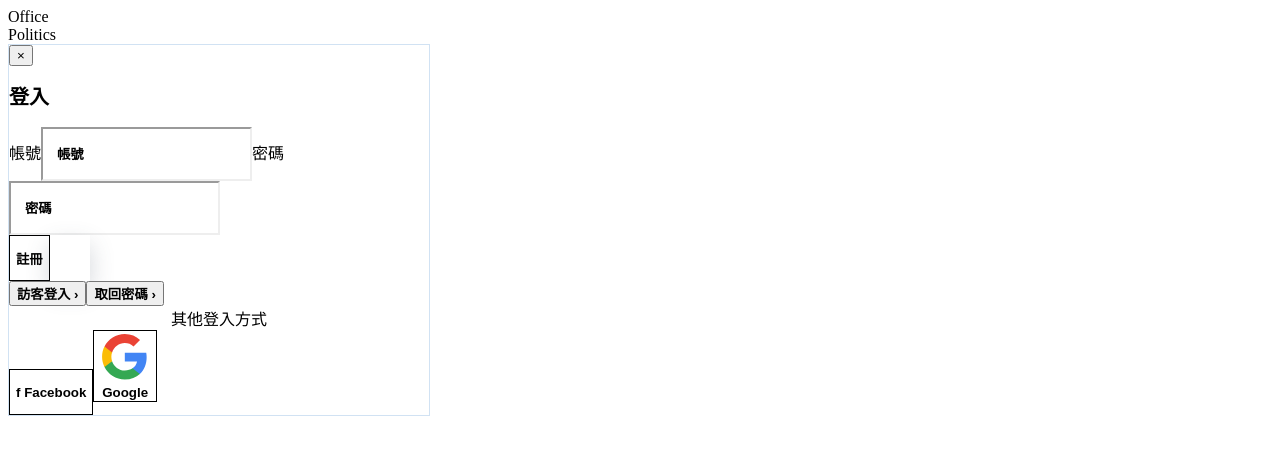
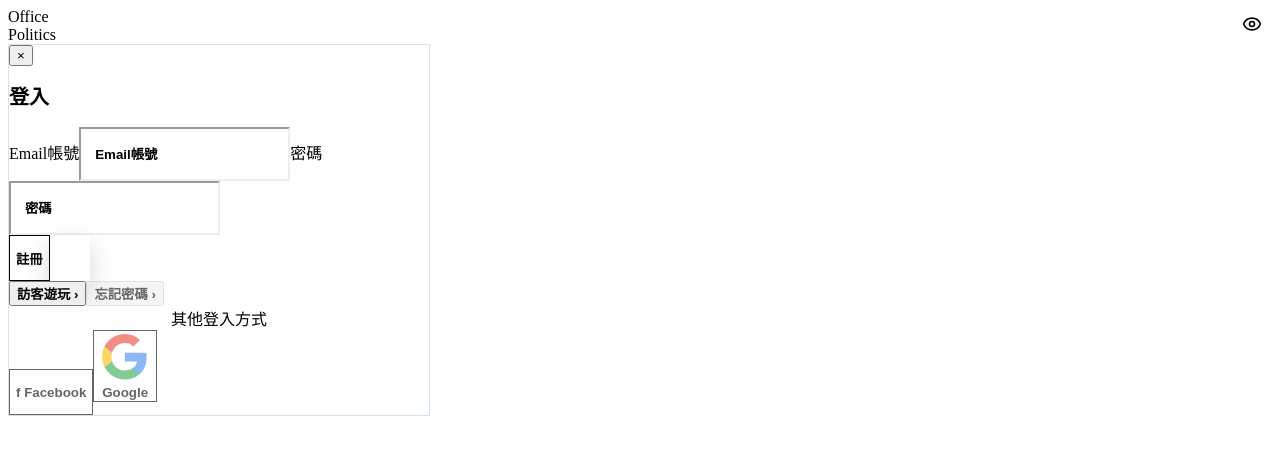
Before and after one commit to Office-Politics-Game/Office-Politics-Game, a Vue app: page /login in a window 1280 px wide. Shown: the top 454 px of the page. Built offline with nearby package versions, Linux system fonts and the light colour scheme; no server answers; the HTML template or start-up script is replaced by a standard one.

Commit message:
feat: 優化登入表單互動

```diff
--- a/src/components/login/LoginContent.vue
+++ b/src/components/login/LoginContent.vue
@@ -1,6 +1,6 @@
 <template>
   <section
-    class="login-card relative w-full overflow-hidden px-6 py-7 sm:px-8 sm:py-8 max-lg:landscape:max-w-[92vw] max-lg:landscape:px-4 max-lg:landscape:py-3 lg:max-w-[420px]"
+    class="login-card relative w-full max-w-[420px] max-h-[calc(100dvh-32px)] overflow-y-auto overflow-x-hidden px-6 py-7 sm:px-8 sm:py-8 max-[420px]:px-5 max-[420px]:py-6"
     aria-labelledby="login-title"
   >
     <div
@@ -29,38 +29,48 @@
       @submit.prevent="handleLogin"
     >
       <label class="relative block">
-        <span class="sr-only">帳號</span>
+        <span class="sr-only">Email帳號</span>
         <input
+          v-model.trim="account"
           class="login-input w-full border outline-0 pr-[78px]"
-          type="text" v-model="account"
-          autocomplete="username"
-          placeholder="帳號"
+          type="email"
+          autocomplete="email"
+          inputmode="email"
+          placeholder="Email帳號"
+          :disabled="authStore.isLoading"
+          @input="clearLoginError"
         />
-        <p v-if="accountError" class="login-error">
+        <p v-if="accountError" class="login-error" role="alert">
           {{ accountError }}
         </p>
-        <span
-          class="absolute right-2 top-1/2 flex -translate-y-1/2 gap-1"
-          aria-hidden="true"
-        >
-          <!-- <button class="login-field-icon grid h-8 w-8 place-items-center" type="button" tabindex="-1">×</button> -->
-          <!-- <button class="login-field-icon grid h-8 w-8 place-items-center" type="button" tabindex="-1">⌄</button> -->
-        </span>
       </label>
 
       <label class="relative block">
         <span class="sr-only">密碼</span>
         <input
-          class="login-input w-full border outline-0"
-          type="password" v-model="password"
+          v-model="password"
+          class="login-input w-full border outline-0 pr-14"
+          :type="showPassword ? 'text' : 'password'"
           autocomplete="current-password"
           placeholder="密碼"
+          :disabled="authStore.isLoading"
+          @input="clearLoginError"
         />
-        <p v-if="passwordError" class="login-error">
+        <button
+          type="button"
+          class="password-toggle"
+          :aria-label="showPassword ? '隱藏密碼' : '顯示密碼'"
+          :disabled="authStore.isLoading"
+          @click="showPassword = !showPassword"
+        >
+          <EyeOff v-if="showPassword" class="password-toggle__icon" />
+          <Eye v-else class="password-toggle__icon" />
+        </button>
+        <p v-if="passwordError" class="login-error" role="alert">
           {{ passwordError }}
         </p>
       </label>
-      <p v-if="authStore.errorMessage" class="login-error">
+      <p v-if="authStore.errorMessage" class="login-error" role="alert">
         {{ authStore.errorMessage }}
       </p>
       <div
@@ -68,15 +78,18 @@
       >
         <button
           class="login-button is-secondary tap-pop flex cursor-pointer items-center justify-center"
-          type="button" @click="goRegister"
+          type="button"
+          :disabled="authStore.isLoading"
+          @click="goRegister"
         >
           註冊
         </button>
         <button
           class="login-button is-primary tap-pop flex cursor-pointer items-center justify-center"
           type="submit"
+          :disabled="authStore.isLoading"
         >
-          登入
+          {{ authStore.isLoading ? "登入中..." : "登入" }}
         </button>
       </div>
     </form>
@@ -87,25 +100,28 @@
       <button
         class="login-link inline-flex cursor-pointer items-center gap-1 border-0 bg-transparent p-0"
         type="button"
+        :disabled="authStore.isLoading"
+        @click="emit('open-guest')"
       >
-        訪客登入 <span aria-hidden="true">›</span>
+        訪客遊玩 <span aria-hidden="true">›</span>
       </button>
       <button
-        class="login-link inline-flex cursor-pointer items-center gap-1 border-0 bg-transparent p-0"
+        class="login-link inline-flex items-center gap-1 border-0 bg-transparent p-0"
         type="button"
+        disabled
       >
-        取回密碼 <span aria-hidden="true">›</span>
+        忘記密碼 <span aria-hidden="true">›</span>
       </button>
     </div>
 
     <div class="login-divider relative my-5 text-center max-lg:landscape:my-2">
       <span class="relative px-3">其他登入方式</span>
     </div>
-
     <div class="grid grid-cols-2 gap-3 max-lg:landscape:gap-2">
       <button
-        class="social-button tap-pop flex cursor-pointer items-center justify-center"
+        class="social-button tap-pop flex items-center justify-center"
         type="button"
+        disabled
       >
         <span
           class="grid h-6 w-6 place-items-center rounded-full bg-[#1877f2] text-sm font-black text-white"
@@ -115,8 +131,9 @@
         Facebook
       </button>
       <button
-        class="social-button tap-pop flex cursor-pointer items-center justify-center"
+        class="social-button tap-pop flex items-center justify-center"
         type="button"
+        disabled
       >
         <svg
           class="h-6 w-6"
@@ -148,43 +165,78 @@
 </template>
 
 <script setup>
-import { ref } from "vue";
-import { useRouter } from "vue-router";
-import { useAuthStore } from "../../stores/authStore.js";
+import { ref } from "vue"
+import { useRouter } from "vue-router"
+import { useAuthStore } from "../../stores/authStore.js"
+import { Eye, EyeOff } from "lucide-vue-next"
 
-const emit = defineEmits(["close"]);
-const authStore = useAuthStore();
-const router = useRouter();
+const emit = defineEmits(["close", "open-guest", "open-register"])
+const authStore = useAuthStore()
+const router = useRouter()
 
-const account = ref("");
-const password = ref("");
-const accountError = ref("");
-const passwordError = ref("");
-function validateLoginForm(){
-  accountError.value = account.value.trim() ? "" : "請輸入帳號";
-  passwordError.value = password.value.trim() ? "" : "請輸入密碼";
-  return !accountError.value && !passwordError.value
-}
-async function handleLogin(){
-  const isValid = validateLoginForm()
-  if(!isValid){
-    return;
+const account = ref("")
+const password = ref("")
+const accountError = ref("")
+const passwordError = ref("")
+const showPassword = ref(false)
+
+const EMAIL_REGEX = /^[^\s@]+@[^\s@]+\.[^\s@]+$/
+
+function clearLoginError() {
+  authStore.clearError()
+
+  if (account.value.trim()) {
+    accountError.value = ""
   }
-  try {
-    await authStore.login({
-      account: account.value.trim(),
-      password: password.value,
-    });
 
-    emit("close");
-    await router.push("/lobby");
-  } catch (error) {
-    console.error(error);
+  if (password.value.trim()) {
+    passwordError.value = ""
   }
 }
 
-function goRegister(){
-  router.push("/register")
+function validateLoginForm() {
+  authStore.clearError()
+
+  const trimmedAccount = account.value.trim()
+
+  if (!trimmedAccount) {
+    accountError.value = "請輸入Email帳號"
+  } else if (!EMAIL_REGEX.test(trimmedAccount)) {
+    accountError.value = "Email帳號格式有誤"
+  } else {
+    accountError.value = ""
+  }
+
+  passwordError.value = password.value.trim() ? "" : "請輸入密碼"
+
+  return !accountError.value && !passwordError.value
+}
+
+async function handleLogin() {
+  if (authStore.isLoading) {
+    return
+  }
+
+  if (!validateLoginForm()) {
+    return
+  }
+
+  try {
+    await authStore.login({
+      account: account.value.trim().toLowerCase(),
+      password: password.value,
+    })
+
+    emit("close")
+    await router.push("/lobby")
+  } catch {
+    return
+  }
+}
+
+function goRegister() {
+  authStore.clearError()
+  emit("open-register")
 }
 </script>
 
@@ -220,7 +272,13 @@ function goRegister(){
     text-[var(--text-md)]
     font-bold
     transition-[border-color,background-color,box-shadow]
-    duration-[180ms];
+    duration-[180ms]
+    disabled:cursor-not-allowed
+    disabled:opacity-60;
+}
+
+.login-error {
+  @apply m-0 text-sm font-bold text-[var(--brand-hover)];
 }
 
 .login-input::placeholder {
@@ -233,13 +291,16 @@ function goRegister(){
     shadow-[0_0_0_4px_var(--brand-focus)];
 }
 
-.login-field-icon {
-  @apply border-0
-    rounded-[var(--radius-md)]
-    bg-transparent
-    text-[var(--brand-disabled)]
-    text-[var(--text-md)]
-    font-extrabold;
+.password-toggle {
+  @apply absolute right-3 top-6 grid h-8 w-8 -translate-y-1/2 place-items-center border-0 bg-transparent text-[var(--brand-active)] transition-colors disabled:cursor-not-allowed disabled:opacity-60;
+}
+
+.password-toggle:hover:not(:disabled) {
+  @apply text-[var(--brand-hover)];
+}
+
+.password-toggle__icon {
+  @apply h-5 w-5;
 }
 
 .login-button,
@@ -249,7 +310,9 @@ function goRegister(){
     text-[var(--text-sm)]
     font-extrabold
     transition-[border-color,background-color,box-shadow,color]
-    duration-[180ms];
+    duration-[180ms]
+    disabled:cursor-not-allowed
+    disabled:opacity-60;
 }
 
 .login-button {
@@ -266,8 +329,8 @@ function goRegister(){
     shadow-[0_10px_24px_rgba(70,85,99,0.24)];
 }
 
-.login-button:hover,
-.social-button:hover {
+.login-button:hover:not(:disabled),
+.social-button:hover:not(:disabled) {
   @apply border-[var(--brand-hover)]
     bg-[var(--brand-hover)]
     text-white
@@ -286,10 +349,10 @@ function goRegister(){
 }
 
 .login-link {
-  @apply text-inherit font-bold;
+  @apply text-inherit font-bold disabled:cursor-not-allowed disabled:opacity-60;
 }
 
-.login-link:hover {
+.login-link:hover:not(:disabled) {
   @apply text-[var(--brand-hover)];
 }
 
@@ -320,4 +383,45 @@ function goRegister(){
     @apply min-h-11;
   }
 }
+
+@media (max-width: 1024px) and (max-height: 560px) and (orientation: landscape) {
+  .login-card {
+    max-width: 360px;
+    max-height: calc(100dvh - 24px);
+    overflow-y: auto;
+    overflow-x: hidden;
+    padding: 20px 24px;
+  }
+
+  .login-title {
+    margin-bottom: 16px;
+    font-size: 28px;
+    line-height: 1.15;
+  }
+
+  .login-input {
+    min-height: 40px;
+    font-size: 14px;
+    padding-left: 12px;
+    padding-right: 44px;
+  }
+
+  .password-toggle {
+    top: 20px;
+    right: 8px;
+    width: 32px;
+    height: 32px;
+  }
+
+  .password-toggle__icon {
+    width: 20px;
+    height: 20px;
+  }
+
+  .login-button,
+  .social-button {
+    min-height: 40px;
+    font-size: 14px;
+  }
+}
 </style>
```
